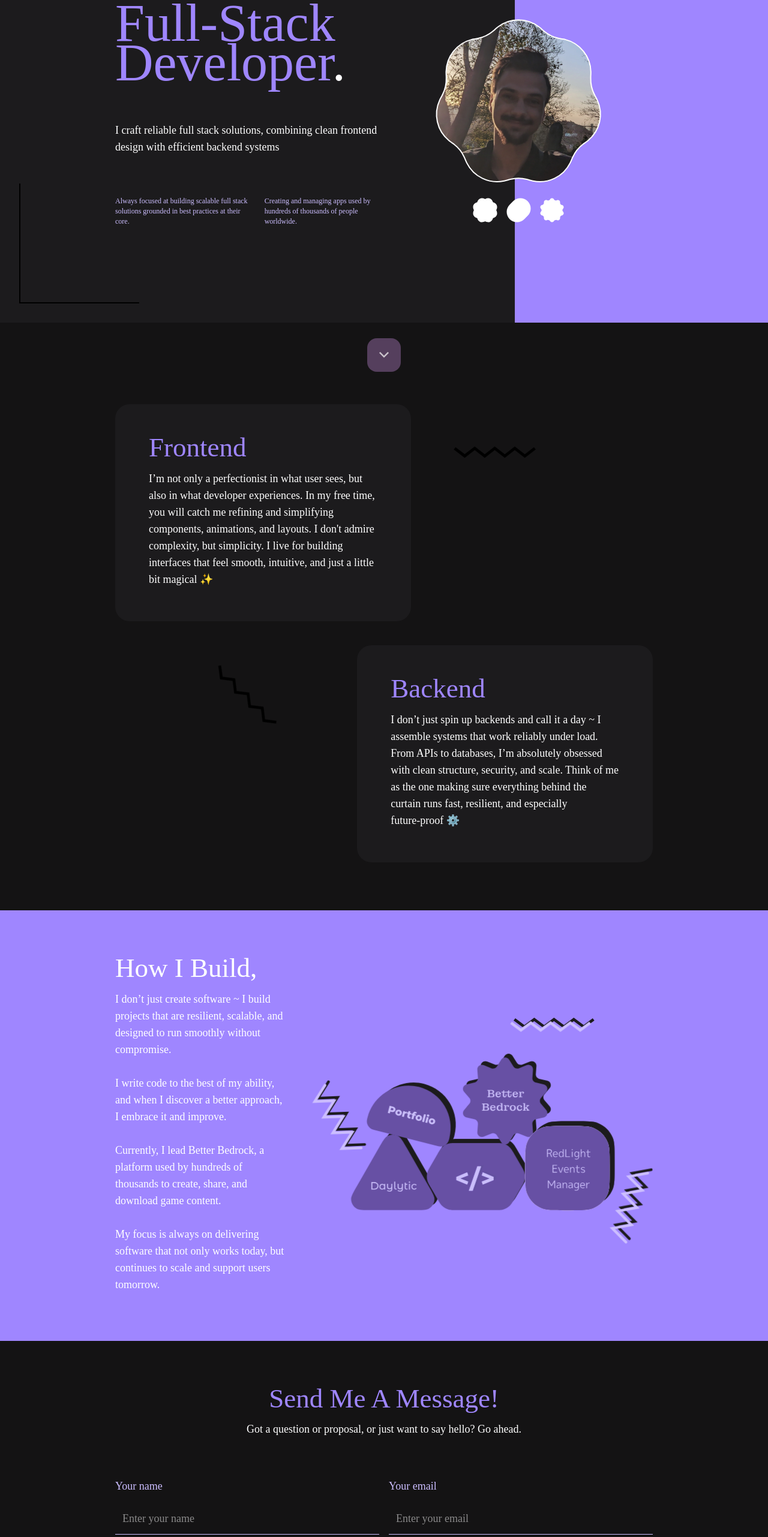
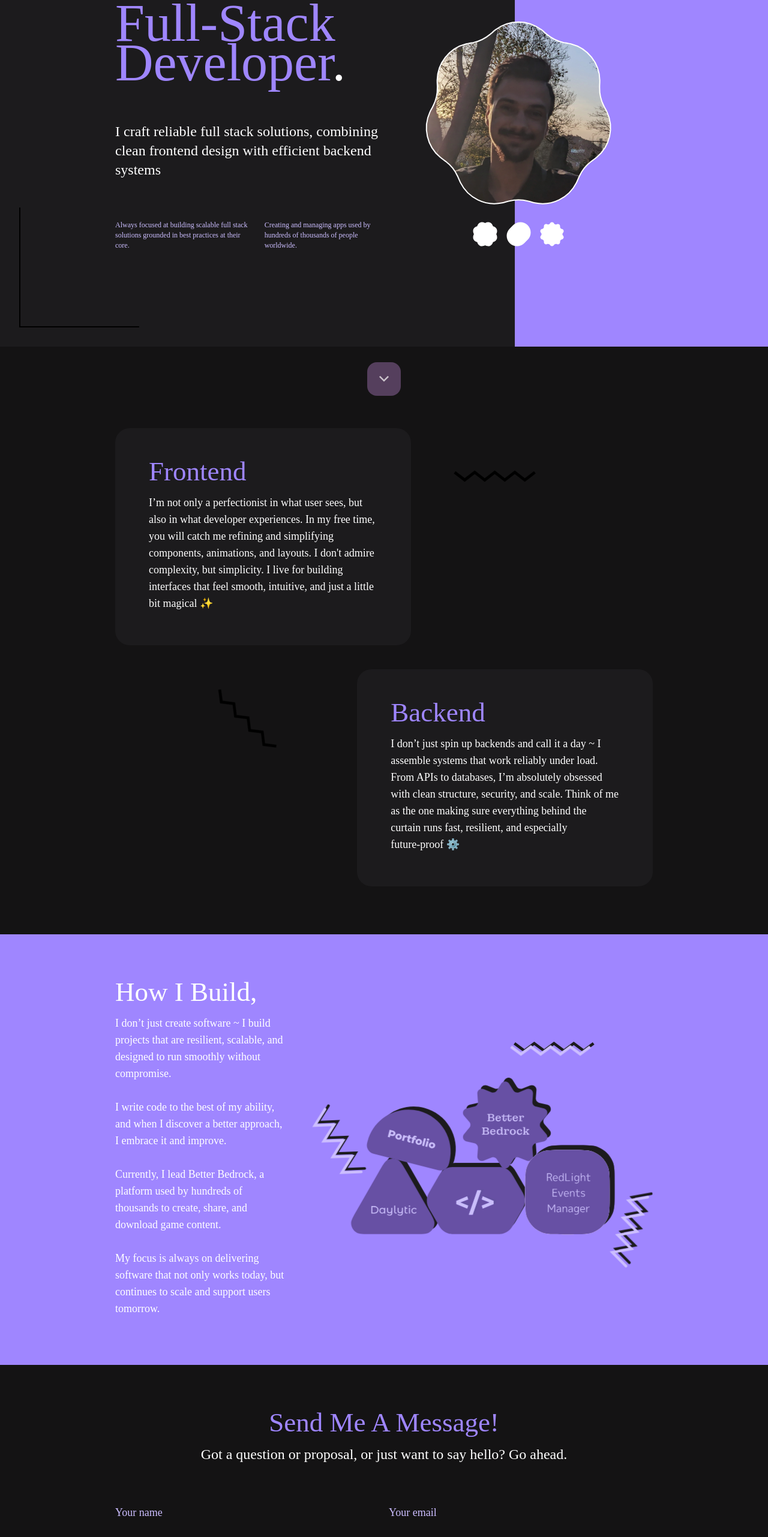
Before and after one commit to iDarkQ/portfolio, a Next.js app: page / in a window 1280 px wide. Shown: the part 234-2797 px from the top of the page at 60% size. Built offline with nearby package versions, Linux system fonts and the light colour scheme; a web font is replaced by a local one.

Commit message:
fix(home): remove exclemation mark after lg-paragraph

```diff
--- a/src/app/components/home/contact/contact-description.tsx
+++ b/src/app/components/home/contact/contact-description.tsx
@@ -1,7 +1,7 @@
 import { Text } from "@/app/components/text";
 
 export const ContactDescription = () => (
-  <Text data-aos="flip-up" className="lg-paragraph! text-center">
+  <Text data-aos="flip-up" className="lg-paragraph text-center">
     Got a question or proposal, or just want to say hello? Go ahead.
   </Text>
 );
--- a/src/app/components/home/hero/hero-message.tsx
+++ b/src/app/components/home/hero/hero-message.tsx
@@ -1,7 +1,7 @@
 import { Text } from "@/app/components/text";
 
 export const HeroMessage = () => (
-  <Text as="p" className="lg-paragraph!">
+  <Text as="p" className="lg-paragraph">
     I craft reliable full stack solutions, combining clean frontend design with
     efficient backend systems
   </Text>
```
